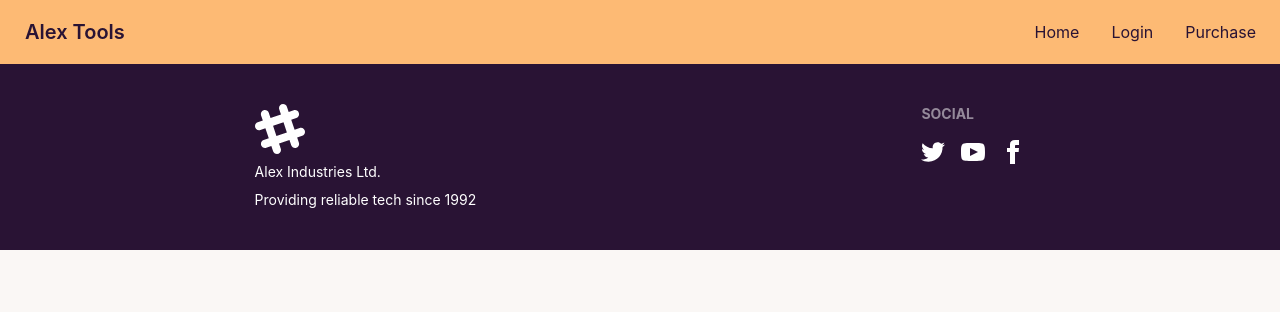
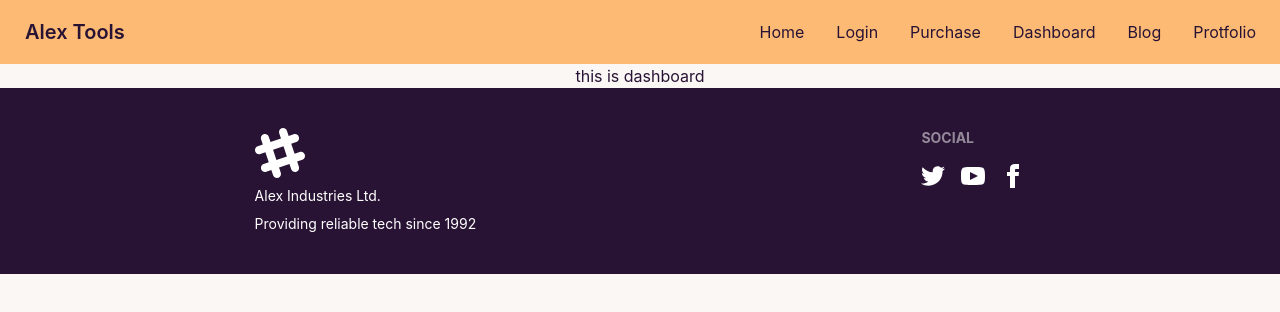
Before and after one commit to Antor1155/service-providing-company-client-side-assignment-12, a React (Create React App) app: page /dashboard in a window 1280 px wide. Shown: the top 312 px of the page. Built offline with nearby package versions, Linux system fonts and the light colour scheme.

Commit message:
added all the pages without functionality

```diff
--- a/src/App.js
+++ b/src/App.js
@@ -1,11 +1,15 @@
 import { Route, Routes } from 'react-router-dom';
 import './App.css';
+import Blog from './pages/Blog';
+import Dashboard from './pages/Dashboard/Dashboard';
 import Homepage from './pages/Home/HomePage/Homepage';
 import Login from './pages/Login/Login';
 import Register from './pages/Login/Register';
+import Myprotfolio from './pages/Purchase/Myprotfolio';
 import Purchase from './pages/Purchase/Purchase';
 import Footer from './shared/Footer';
 import Navbar from './shared/Navbar/Navbar';
+import Nothingfound from './shared/Nothingfound';
 
 
 function App() {
@@ -17,10 +21,14 @@ function App() {
 
         <Route path="/" element={<Homepage />}></Route>
         <Route path="/login" element={<Login />}></Route>
+        <Route path="/register" element={<Register />}></Route>
+        <Route path="/blog" element={<Blog />}></Route>
+        <Route path="/protfolio" element={<Myprotfolio />}></Route>
+
         <Route path="/purchase" element={<Purchase />}></Route>
-        <Route path="/register" element={<Register />}></Route>
+        <Route path="/dashboard" element={<Dashboard />}></Route>
 
-
+        <Route path="*" element={<Nothingfound />}></Route>
       </Routes>
       <Footer></Footer>
     </div>
--- /dev/null
+++ b/src/pages/Blog.js
@@ -0,0 +1,11 @@
+import React from 'react';
+
+const Blog = () => {
+    return (
+        <div>
+            this is blog page
+        </div>
+    );
+};
+
+export default Blog;
--- /dev/null
+++ b/src/pages/Dashboard/Dashboard.js
@@ -0,0 +1,11 @@
+import React from 'react';
+
+const Dashboard = () => {
+    return (
+        <div>
+            <h3>this is dashboard</h3>
+        </div>
+    );
+};
+
+export default Dashboard;<h3>this is dashboard</h3>
--- /dev/null
+++ b/src/pages/Purchase/Myprotfolio.js
@@ -0,0 +1,11 @@
+import React from 'react';
+
+const Myprotfolio = () => {
+    return (
+        <div>
+            <h2>this is my protfolio</h2>
+        </div>
+    );
+};
+
+export default Myprotfolio;
--- a/src/shared/Navbar/Navbar.js
+++ b/src/shared/Navbar/Navbar.js
@@ -15,6 +15,9 @@ const Navbar = () => {
 
                     <li><Link to="/login">Login</Link></li>
                     <li><Link to="/purchase">Purchase</Link></li>
+                    <li><Link to="/dashboard">Dashboard</Link></li>
+                    <li><Link to="/blog">Blog</Link></li>
+                    <li><Link to="/protfolio">Protfolio</Link></li>
                 </ul>
             </div>
 
@@ -28,6 +31,9 @@ const Navbar = () => {
                     <li><Link to="/">Home</Link></li>
                     <li><Link to="/purchase">Purchase</Link></li>
                     <li><Link to="/login">Login</Link></li>
+                    <li><Link to="/dashboard">Dashboard</Link></li>
+                    <li><Link to="/blog">Blog</Link></li>
+                    <li><Link to="/protfolio">Protfolio</Link></li>
                 </ul>
             </div>
 
--- /dev/null
+++ b/src/shared/Nothingfound.js
@@ -0,0 +1,11 @@
+import React from 'react';
+
+const Nothingfound = () => {
+    return (
+        <div>
+            <p>nothing found here</p>
+        </div>
+    );
+};
+
+export default Nothingfound;
```
